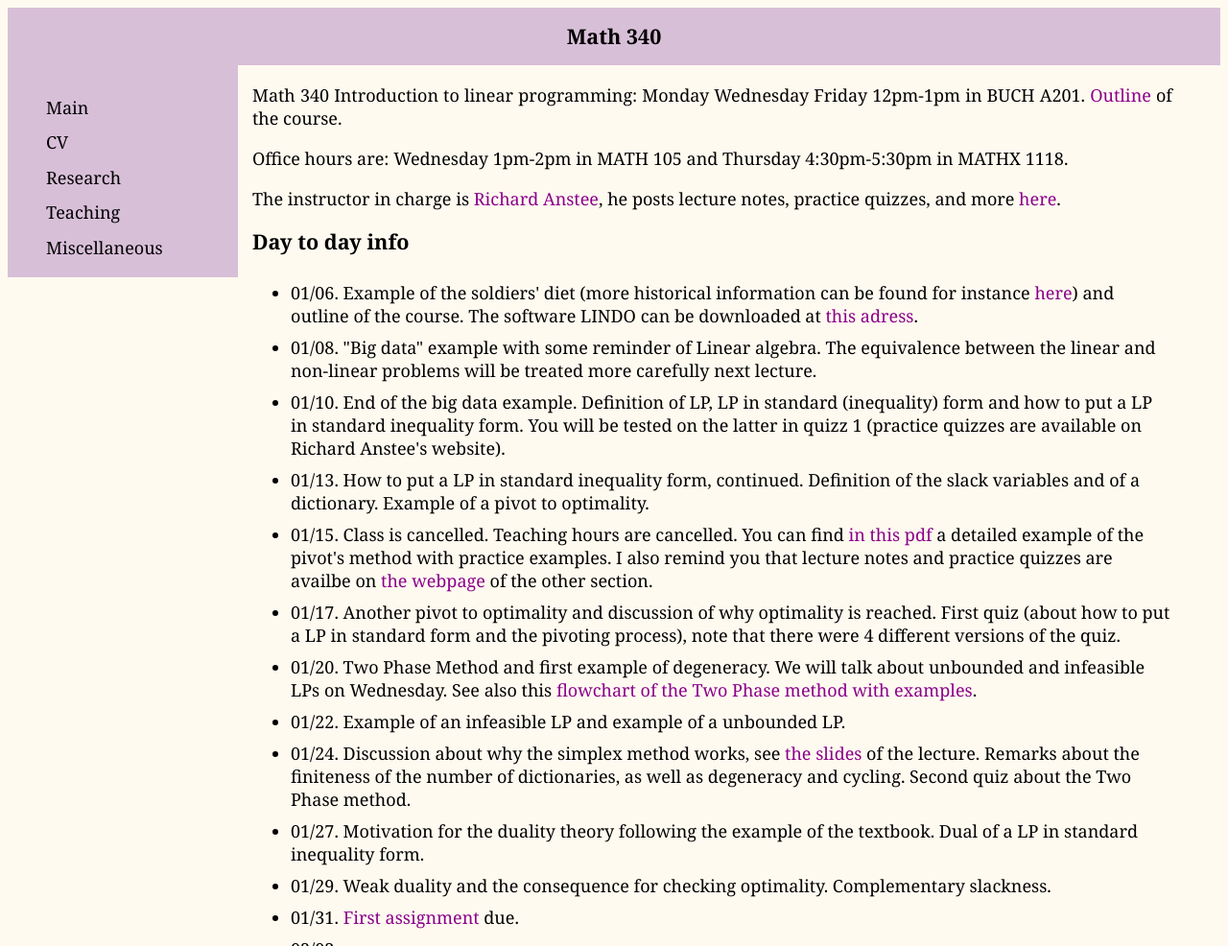
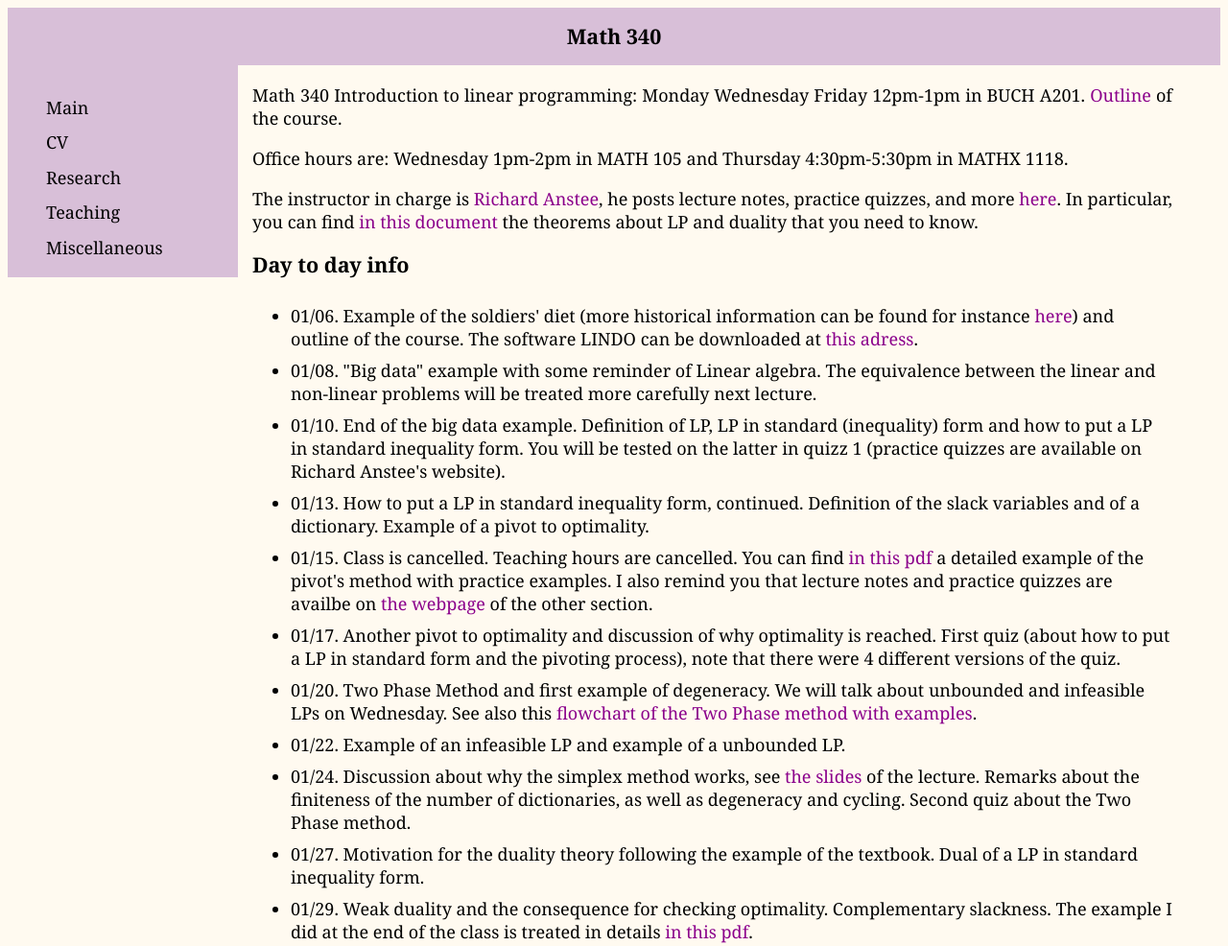
Before and after one commit to HugoLav/HugoLav.github.io, a plain HTML site: page teaching/math3402020.html in a window 1280 px wide. Shown: the top 986 px of the page at 96% size. Drawn offline with Linux system fonts and the light colour scheme.

Commit message:
Update teaching

```diff
--- a/teaching/math3402020.html
+++ b/teaching/math3402020.html
@@ -29,7 +29,7 @@
 
 	<p>Office hours are: Wednesday 1pm-2pm in MATH 105 and Thursday 4:30pm-5:30pm in MATHX 1118.<p/>
 
-	<p>The instructor in charge is <a href = "https://www.math.ubc.ca/~anstee/">Richard Anstee</a>, he posts lecture notes, practice quizzes, and more <a href = "https://www.math.ubc.ca/~anstee/math340/math340.html">here</a>.</p>
+	<p>The instructor in charge is <a href = "https://www.math.ubc.ca/~anstee/">Richard Anstee</a>, he posts lecture notes, practice quizzes, and more <a href = "https://www.math.ubc.ca/~anstee/math340/math340.html">here</a>. In particular, you can find <a href = "https://www.math.ubc.ca/~anstee/math340/340lptheorems.pdf">in this document</a> the theorems about LP and duality that you need to know.</p>
 
 
 	<h2>Day to day info</h2>
@@ -56,7 +56,7 @@
 
 		<li>01/27. Motivation for the duality theory following the example of the textbook. Dual of a LP in standard inequality form.</li>
 
-		<li>01/29. Weak duality and the consequence for checking optimality. Complementary slackness.</li>
+		<li>01/29. Weak duality and the consequence for checking optimality. Complementary slackness. The example I did at the end of the class is treated in details <a href = "example_complementary_slackness.pdf">in this pdf</a>.</li>
 
 		<li>01/31. <a href = "20340asst1.pdf">First assignment</a> due.</li>
 
```
Also changed, not shown: 1 other file.
